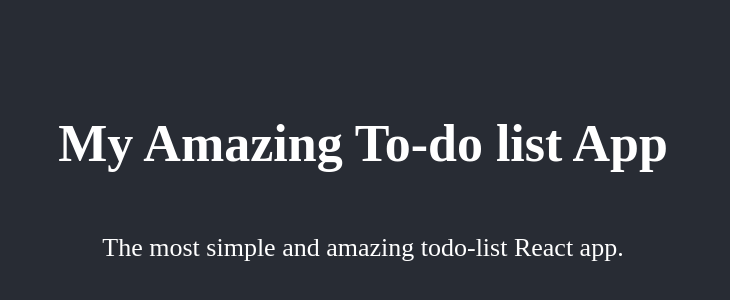
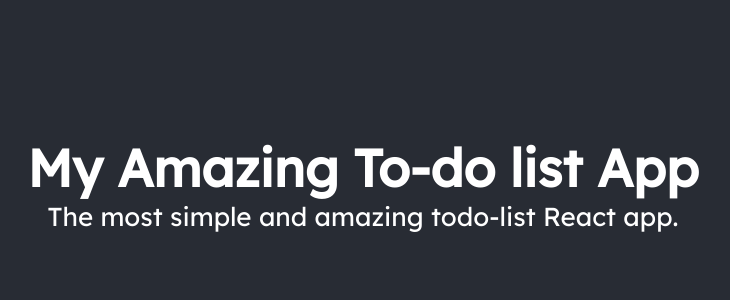
Before and after one commit to Kyle-Atienza/React-AWS-by-Zuit, a React (Create React App) app: page / in a window 1280 px wide. Shown: the part 216-516 px from the top of the page, without its empty margins (277-1007 px from the left). Built offline with nearby package versions, Linux system fonts and the light colour scheme.

Commit message:
Integrate google fonts

```diff
--- a/src/index.css
+++ b/src/index.css
@@ -1,6 +1,12 @@
-body {
+@import url('https://fonts.googleapis.com/css2?family=Lexend+Deca&display=swap');
+
+*{
   margin: 0;
   padding: 0;
+}
+
+body {
+  font-family: 'Lexend Deca', sans-serif;
 }
 
 .app {
```
